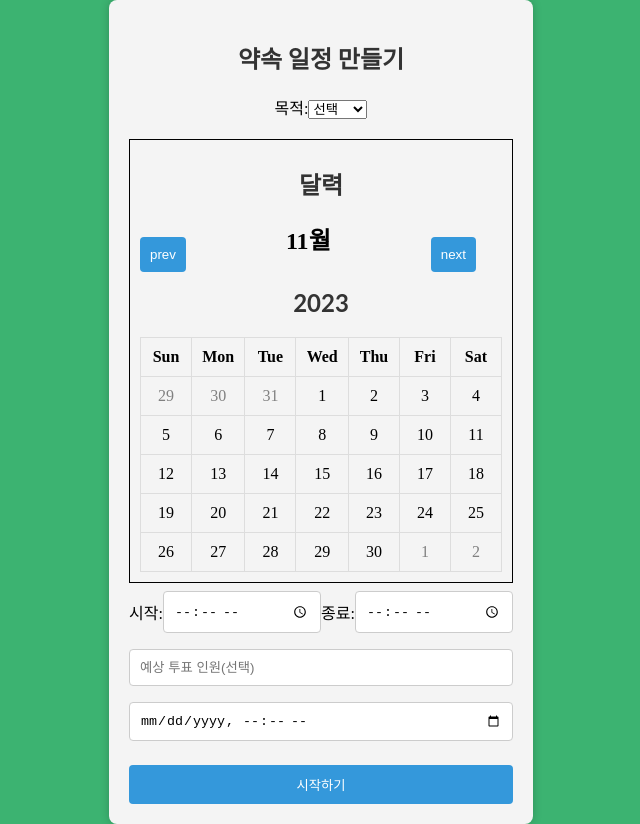
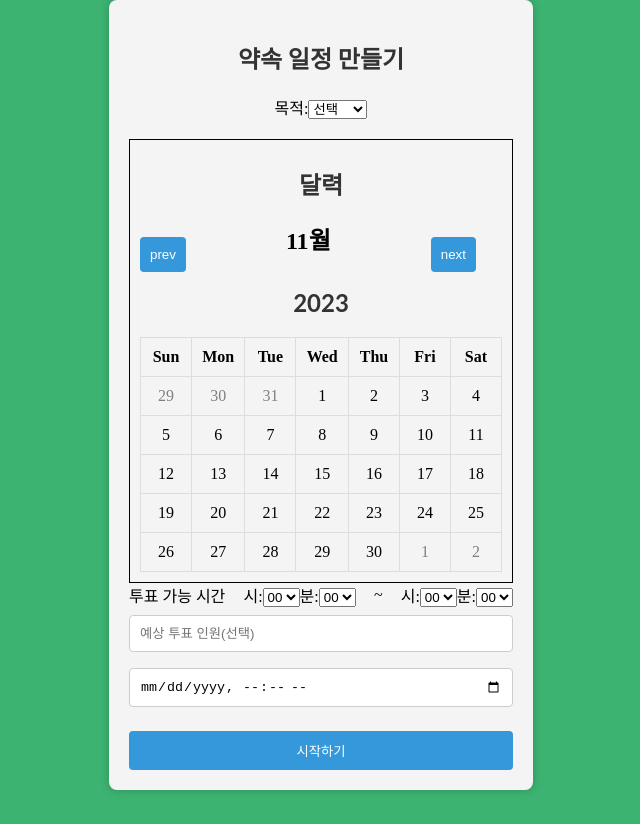
Before and after one commit to mindongmindong/whenMeet, a React (Create React App) app in the folder react-whenMeet/: page / in a window 1280 px wide. Both pictures are taken after typing "Sample", "Sample123" into the empty fields and a click on the button "시작하기". Shown: the whole page, without its empty margins (319-959 px from the left). After the commit the page ends 800 px from the top, so only its background shows below. Built offline with nearby package versions, Linux system fonts and the light colour scheme.

Commit message:
[ADD] Available meeting time

```diff
--- a/react-whenMeet/src/components/MeetingInfoForm.js
+++ b/react-whenMeet/src/components/MeetingInfoForm.js
@@ -2,6 +2,7 @@ import { useState } from "react";
 import Input from "../components/Input";
 import Button from "../components/Button";
 import Calendar from "../components/Calendar";
+import TimeInput from "./TimeInput";
 import { useNavigate, useLocation } from "react-router-dom";
 import axios from "axios";
 
@@ -9,8 +10,8 @@ function MeetingInfoForm() {
     const [meetingPurpose, setMeetingPurpose] = useState("");
     const [number, setNumber] = useState();
     const [endVote, setEndVote] = useState("");
-    const [start, setStart] = useState();
-    const [end, setEnd] = useState();
+    const [startTime, setStartTime] = useState();
+    const [endTime, setEndTime] = useState();
     const navigate = useNavigate();
     const location = useLocation();
     const { title, password } = location.state;
@@ -28,14 +29,14 @@ function MeetingInfoForm() {
     const handleVoteEnd = (event) => {
         setEndVote(event.target.value);
     }
+    const handleStartTimeChange = (selectedHour, selectedMinute) => {
+        setStartTime(`${selectedHour}:${selectedMinute}`);
+    };
 
-    const handleStart = (event) => {
-        setStart(event.target.value);
-    }
+    const handleEndTimeChange = (selectedHour, selectedMinute) => {
+        setEndTime(`${selectedHour}:${selectedMinute}`);
+    };
 
-    const handleEnd = (event) => {
-        setEnd(event.target.value);
-    }
 
     const handleSubmit = async (event) => {
         event.preventDefault();
@@ -64,6 +65,8 @@ function MeetingInfoForm() {
                     purpose: transformedPurpose,
                     startDate: usingDate.startDate,
                     endDate: usingDate.endDate,
+                    availableVotingStartTime : startTime,
+                    availableVotingEndTime : endTime,
                     maxParticipants: number,
                     voteExpiresAt: endVote
                 });
@@ -95,21 +98,10 @@ function MeetingInfoForm() {
 
                 <Calendar usingDate={usingDate} setUsingDate={setUsingDate} />
                 <div className="timeStartEnd">
-                    시작:
-                    <Input
-                        type="time"
-                        value={start}
-                        onChange={handleStart}
-                        placeholder="시작"
-                    />
-                    종료:
-                    <Input
-                        type="time"
-                        value={end}
-                        onChange={handleEnd}
-                        placeholder="종료"
-                    />
-
+                    투표 가능 시간
+                    <TimeInput onTimeChange={handleStartTimeChange}/>
+                    ~
+                    <TimeInput onTimeChange={handleEndTimeChange}/>
                 </div>
                 <Input
                     type="number"
--- /dev/null
+++ b/react-whenMeet/src/components/TimeInput.js
@@ -0,0 +1,43 @@
+import { useState } from "react";
+function TimeInput({onTimeChange}) {
+    const [hours, setHours] = useState("00");
+    const [minutes, setMinutes] = useState("00");
+
+    const handleHoursChange = (event) => {
+        setHours(event.target.value);
+        onTimeChange(event.target.value, minutes);
+    };
+
+    const handleMinutesChange = (event) => {
+        setMinutes(event.target.value);
+        onTimeChange(hours, event.target.value);
+    };
+
+
+    return (
+        <div>
+            <label>
+                시:
+                <select value={hours} onChange={handleHoursChange}>
+                    {Array.from({ length: 24 }, (_, i) => i.toString().padStart(2, "0")).map((hour) => (
+                        <option key={hour} value={hour}>
+                            {hour}
+                        </option>
+                    ))}
+                </select>
+            </label>
+
+            <label>
+                분:
+                <select value={minutes} onChange={handleMinutesChange}>
+                    {Array.from({ length: 60 }, (_, i) => i.toString().padStart(2, "0")).map((minute) => (
+                        <option key={minute} value={minute}>
+                            {minute}
+                        </option>
+                    ))}
+                </select>
+            </label>
+        </div>
+    );
+}
+export default TimeInput;
```
